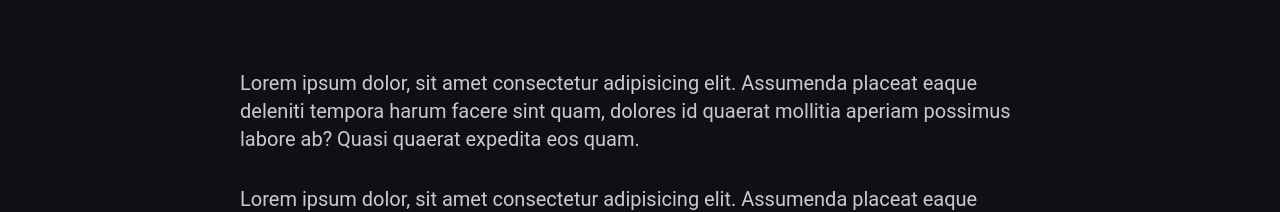
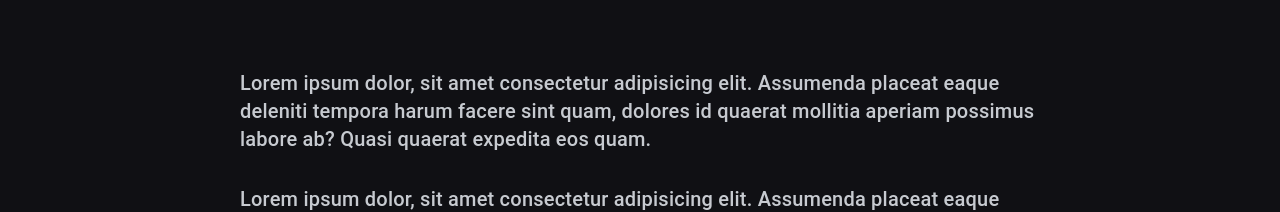
Before and after one commit to AlexBorgesDev/articles-web, a Next.js app: page /post/1 in a window 1280 px wide. Shown: the part 721-933 px from the top of the page. Built offline with nearby package versions, Linux system fonts and the light colour scheme.

Commit message:
Changed the Paragraph component

```diff
--- a/components/Paragraph/index.tsx
+++ b/components/Paragraph/index.tsx
@@ -1,7 +1,11 @@
 type ParagraphProps = { children: string };
 
 const Paragraph = ({ children }: ParagraphProps) => {
-  return <p className="text-xl text-gray-300 opacity-95 mb-8">{children}</p>;
+  return (
+    <p className="text-lg tracking-[0.2px] font-medium sm:text-xl text-gray-300 opacity-95 mb-8">
+      {children}
+    </p>
+  );
 };
 
 export default Paragraph;
```
